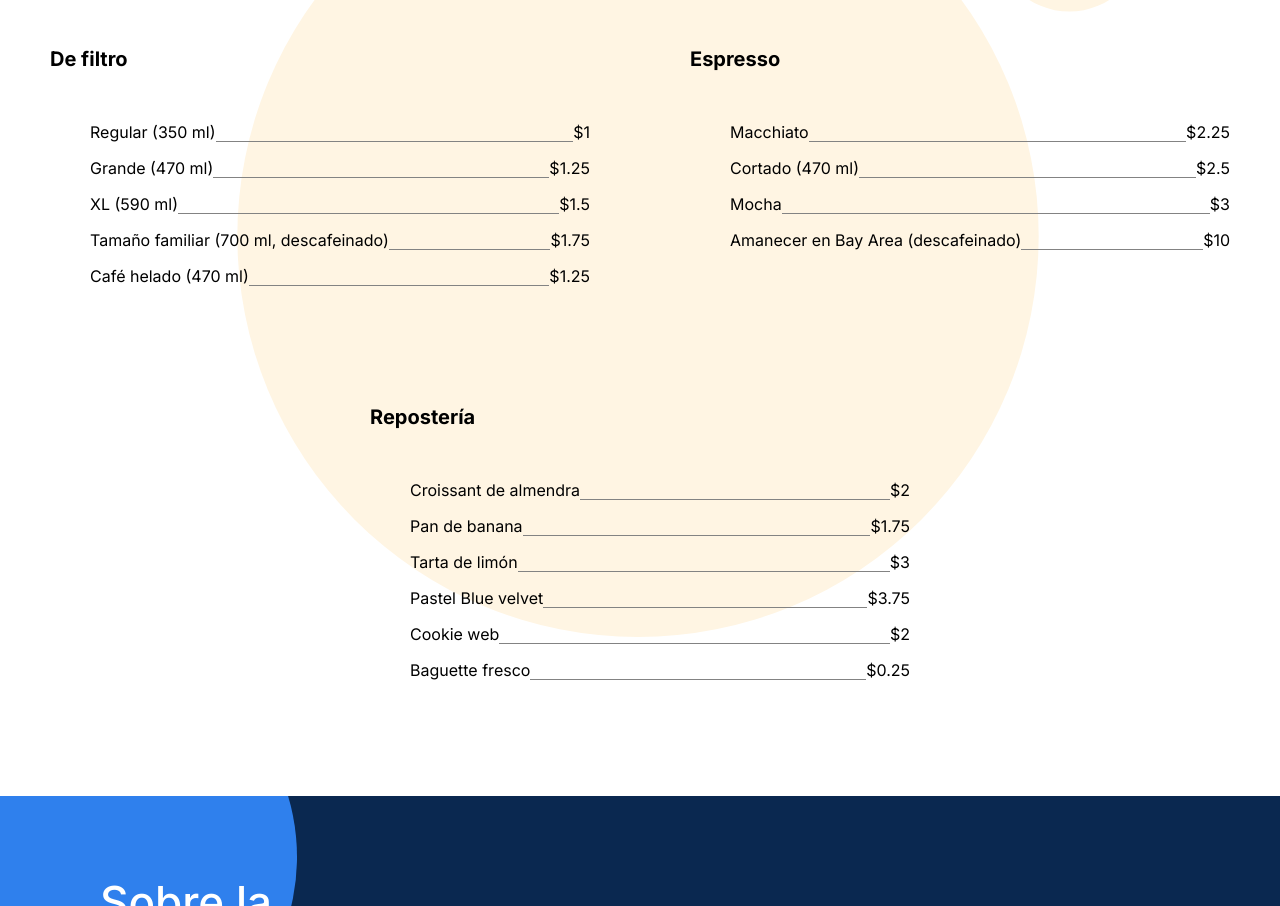
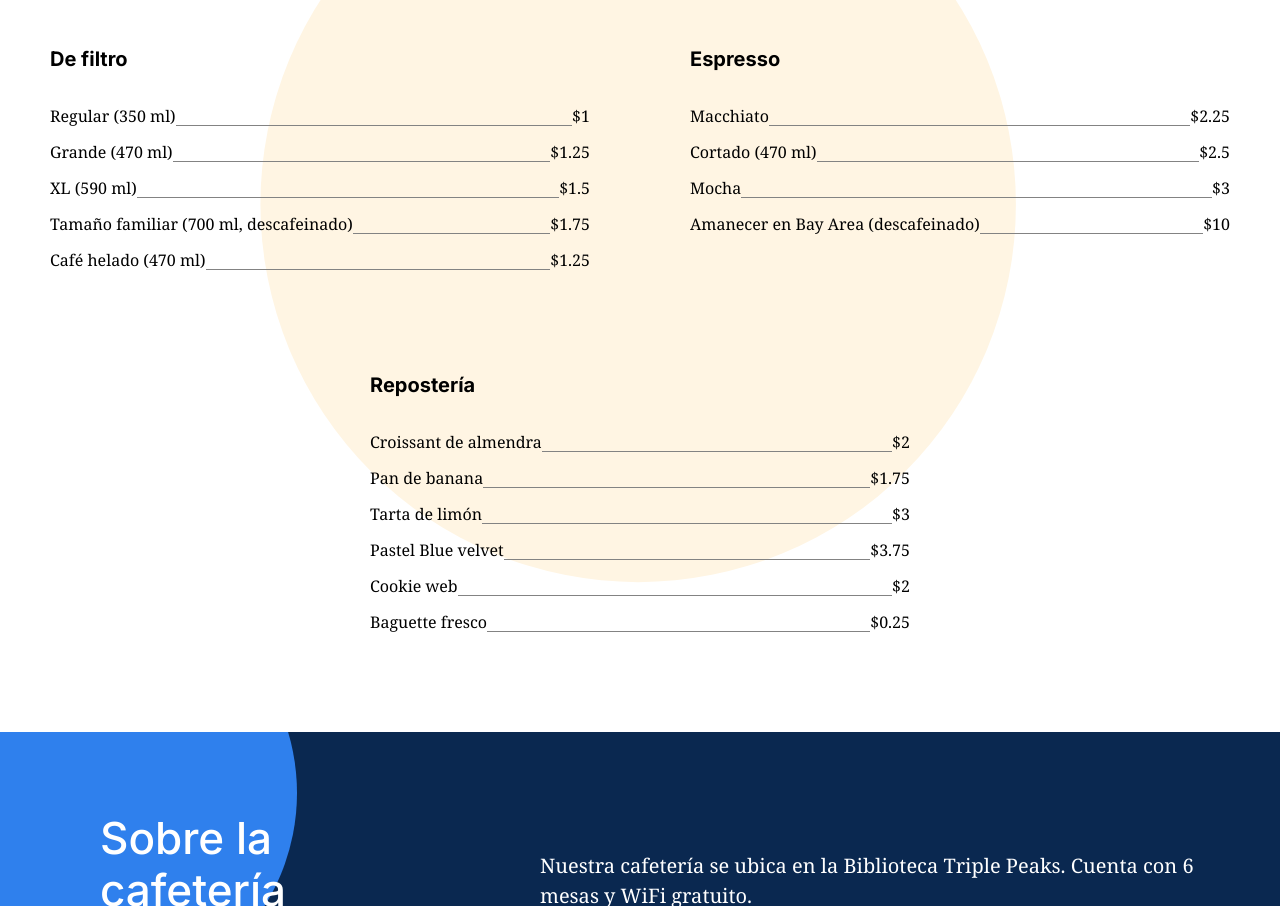
Before and after one commit to Marvas0507/web_project_coffeeshop, a plain HTML site: page index.html in a window 1280 px wide. Shown: the part 2948-3854 px from the top of the page. Drawn offline with Linux system fonts and the light colour scheme.

Commit message:
Correciones 2 proyecto 3

```diff
--- a/index.html
+++ b/index.html
@@ -138,7 +138,7 @@ Sábados y Domingos (de 11:00 a 18:00)
               <div class="menu__cards">
                 <div class="menu__card card">
                   <p class="card__title">De filtro</p>
-                  <ol class="card__content card __content-list">
+                  <ol class="card__content card__content-list">
                     <li class="card__content-item">Regular (350 ml) <span class="card__content-divider"></span> $1 </li>
                     <li class="card__content-item">Grande (470 ml) <span class="card__content-divider"></span> $1.25 </li>
                     <li class="card__content-item">XL (590 ml) <span class="card__content-divider"></span> $1.5 </li>
@@ -149,7 +149,7 @@ Sábados y Domingos (de 11:00 a 18:00)
 
                 <div class="menu__card card">
                   <p class="card__title">Espresso</p>
-                  <ol class="card__content card __content-list">
+                  <ol class="card__content card__content-list">
                     <li class="card__content-item">Macchiato <span class="card__content-divider"></span> $2.25 </li>
                     <li class="card__content-item">Cortado (470 ml) <span class="card__content-divider"></span> $2.5 </li>
                     <li class="card__content-item">Mocha <span class="card__content-divider"></span> $3 </li>
@@ -159,7 +159,7 @@ Sábados y Domingos (de 11:00 a 18:00)
 
                 <div class="menu__card card">
                   <p class="card__title">Repostería</p>
-                  <ol class="card__content card __content-list">
+                  <ol class="card__content card__content-list">
                     <li class="card__content-item">Croissant de almendra <span class="card__content-divider"></span> $2 </li>
                     <li class="card__content-item">Pan de banana <span class="card__content-divider"></span> $1.75 </li>
                     <li class="card__content-item">Tarta de limón <span class="card__content-divider"></span> $3 </li>
```
